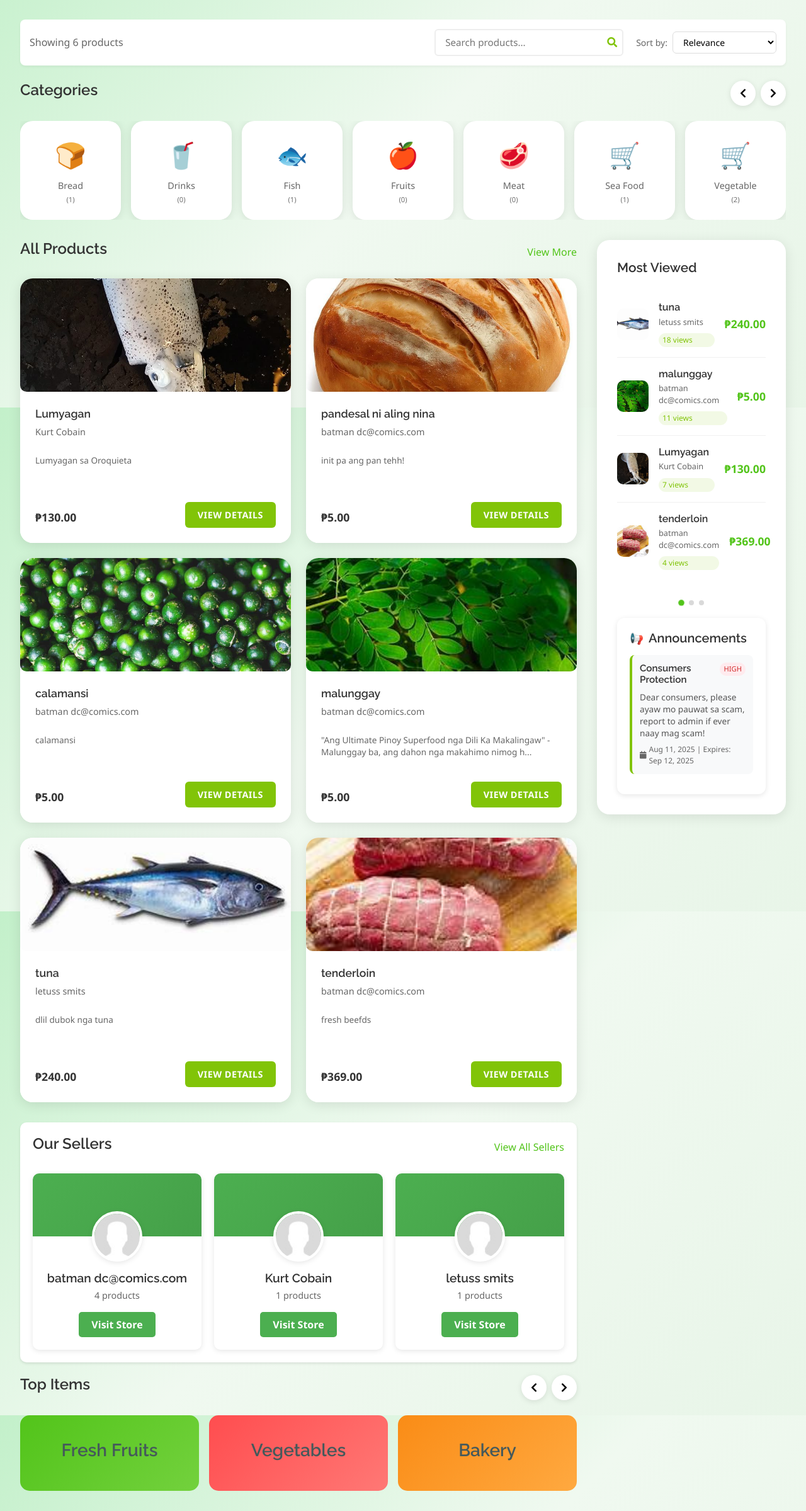
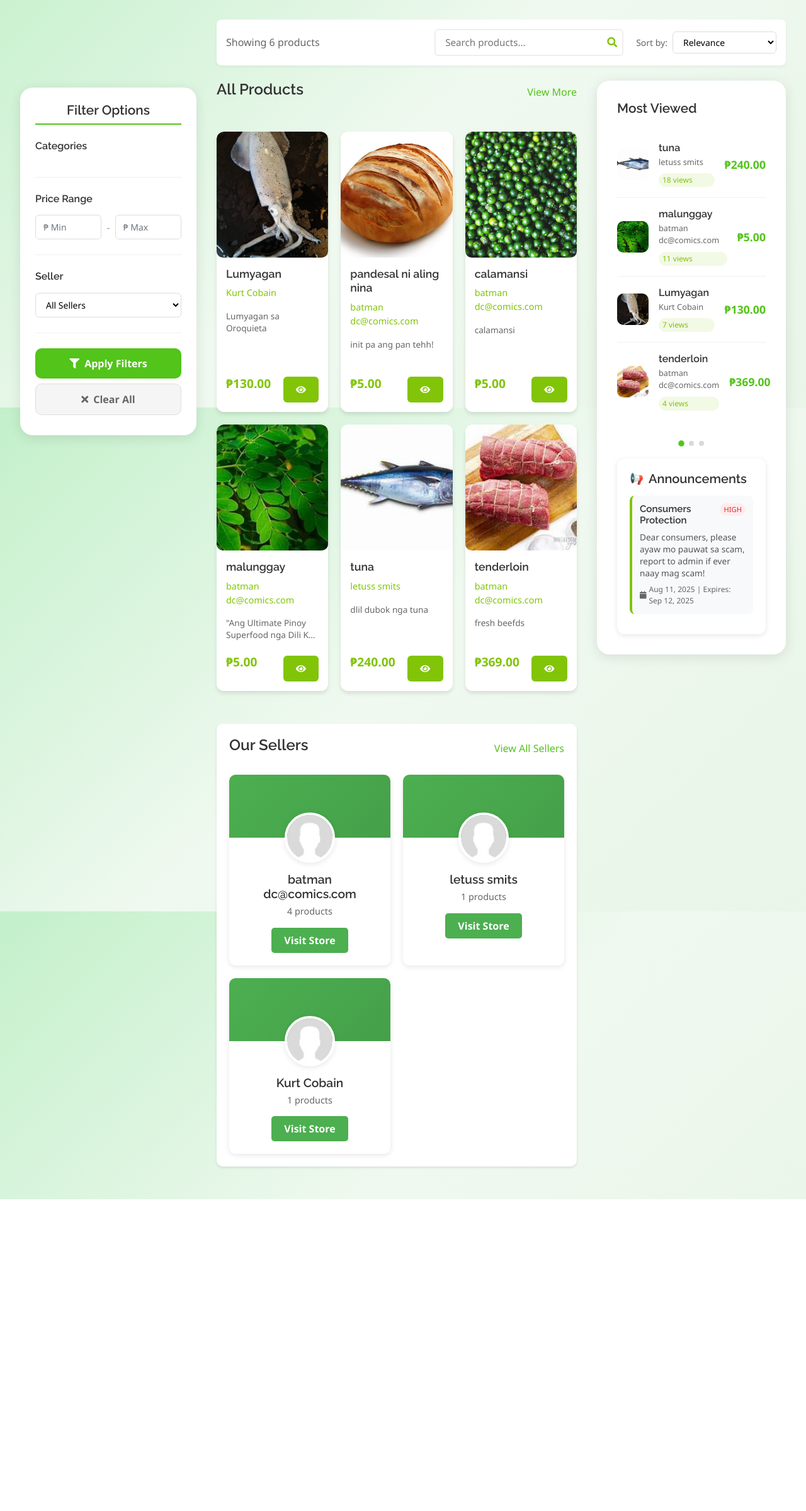
Before and after one commit to IceBrrrg/OroMarket, a PHP site: page /customer/index.php in a window 1280 px wide. Shown: the part 153-2552 px from the top of the page at 63% size. After the commit the page ends 2057 px from the top, so only its background shows below. Run offline with PHP 8.4, Linux system fonts and the light colour scheme; data comes from the database, SQL or seed files in the repository; some libraries are stand-ins or nearby versions.

Commit message:
fixed grid display all products

```diff
--- a/admin/announcements.php
+++ b/admin/announcements.php
@@ -97,7 +97,7 @@ $expired_announcements = count(array_filter($announcements, function($a) {
 <head>
     <meta charset="utf-8">
     <meta name="viewport" content="width=device-width, initial-scale=1.0">
-    <title>Announcements - Oroquieta Marketplace</title>
+    <title>Oroquieta Marketplace</title>
     <link href="../assets/img/logo-removebg.png" rel="icon">
     <link href="https://cdn.jsdelivr.net/npm/bootstrap@5.3.0/dist/css/bootstrap.min.css" rel="stylesheet">
     <link href="https://cdn.jsdelivr.net/npm/bootstrap-icons@1.10.0/font/bootstrap-icons.css" rel="stylesheet">
--- a/customer/index.php
+++ b/customer/index.php
@@ -31,6 +31,7 @@ try {
 <div class="main-content">
     <!-- Main Container with Sidebar -->
     <div class="main-container">
+        <?php include 'sidebar.php'; ?>
 
         <!-- Main Content Area -->
         <div class="content-area">
@@ -61,6 +62,154 @@ try {
 
             <!-- Include existing styles -->
             <style>
+                /* Products Grid - Fixed 3 Column Layout */
+                .products-grid {
+                    display: grid;
+                    grid-template-columns: repeat(3, 1fr);
+                    gap: 20px;
+                    padding: 20px 0;
+                }
+
+                .product-card {
+                    background: #fff;
+                    border-radius: 12px;
+                    box-shadow: 0 4px 6px rgba(0, 0, 0, 0.1);
+                    overflow: hidden;
+                    transition: all 0.3s ease;
+                    display: flex;
+                    flex-direction: column;
+                    height: 100%;
+                }
+
+                .product-card:hover {
+                    transform: translateY(-5px);
+                    box-shadow: 0 8px 25px rgba(0, 0, 0, 0.15);
+                }
+
+                .product-image {
+                    position: relative;
+                    width: 100%;
+                    height: 200px;
+                    overflow: hidden;
+                }
+
+                .product-image img {
+                    width: 100%;
+                    height: 100%;
+                    object-fit: cover;
+                    transition: transform 0.3s ease;
+                }
+
+                .product-card:hover .product-image img {
+                    transform: scale(1.05);
+                }
+
+                .featured-badge {
+                    position: absolute;
+                    top: 10px;
+                    left: 10px;
+                    background: #ff6b35;
+                    color: white;
+                    padding: 4px 8px;
+                    border-radius: 4px;
+                    font-size: 0.75rem;
+                    font-weight: 600;
+                    z-index: 2;
+                }
+
+
+
+                .product-info {
+                    padding: 15px;
+                    flex: 1;
+                    display: flex;
+                    flex-direction: column;
+                }
+
+                .product-name {
+                    font-size: 1.1rem;
+                    font-weight: 600;
+                    color: #333;
+                    margin: 0 0 8px 0;
+                    line-height: 1.3;
+                    display: -webkit-box;
+                    -webkit-line-clamp: 2;
+                    -webkit-box-orient: vertical;
+                    overflow: hidden;
+                }
+
+                .stall-name {
+                    color: #81c408;
+                    font-size: 0.9rem;
+                    font-weight: 500;
+                    margin-bottom: 8px;
+                }
+
+                .product-description {
+                    color: #666;
+                    font-size: 0.85rem;
+                    line-height: 1.4;
+                    margin: 8px 0;
+                    flex: 1;
+                    display: -webkit-box;
+                    -webkit-line-clamp: 3;
+                    -webkit-box-orient: vertical;
+                    overflow: hidden;
+                }
+
+                .product-footer {
+                    margin-top: auto;
+                    padding-top: 10px;
+                }
+
+                .price-section {
+                    margin-bottom: 12px;
+                }
+
+                .price {
+                    font-size: 1.2rem;
+                    font-weight: 700;
+                    color: #81c408;
+                }
+
+                /* Responsive Design */
+                @media (max-width: 992px) {
+                    .products-grid {
+                        grid-template-columns: repeat(2, 1fr);
+                        gap: 15px;
+                    }
+                }
+
+                @media (max-width: 576px) {
+                    .products-grid {
+                        grid-template-columns: 1fr;
+                        gap: 15px;
+                    }
+                }
+
+                /* No products state */
+                .no-products {
+                    grid-column: 1 / -1;
+                    text-align: center;
+                    padding: 60px 20px;
+                }
+
+                .no-products-content {
+                    color: #666;
+                }
+
+                .no-products-content i {
+                    font-size: 3rem;
+                    color: #ddd;
+                    margin-bottom: 20px;
+                }
+
+                .no-products-content h3 {
+                    font-size: 1.5rem;
+                    margin-bottom: 10px;
+                    color: #333;
+                }
+
                 .results-info {
                     display: flex;
                     justify-content: space-between;
@@ -337,46 +486,6 @@ try {
                 }
             </style>
 
-            <!-- Categories Section -->
-            <section class="categories-section">
-                <div class="section-header">
-                    <h2>Categories</h2>
-                    <div class="controls">
-                        <div class="nav-arrows">
-                            <button class="arrow-btn prev"><i class="fas fa-chevron-left"></i></button>
-                            <button class="arrow-btn next"><i class="fas fa-chevron-right"></i></button>
-                        </div>
-                    </div>
-                </div>
-
-                <div class="categories-grid">
-                    <?php foreach ($categories as $category): ?>
-                        <div class="category-item" data-category-id="<?php echo $category['id']; ?>">
-                            <div class="category-icon">
-                                <?php
-                                // Map category names to emojis
-                                $category_emojis = [
-                                    'fruits' => '🍎',
-                                    'vegetables' => '🥬',
-                                    'meat' => '🥩',
-                                    'fish' => '🐟',
-                                    'bread' => '🍞',
-                                    'drinks' => '🥤',
-                                    'seafood' => '🦐',
-                                    'dairy' => '🥛',
-                                    'grains' => '🌾',
-                                    'herbs' => '🌿'
-                                ];
-                                $category_name_lower = strtolower($category['name']);
-                                echo isset($category_emojis[$category_name_lower]) ? $category_emojis[$category_name_lower] : '🛒';
-                                ?>
-                            </div>
-                            <span><?php echo htmlspecialchars($category['name']); ?></span>
-                            <small>(<?php echo $category['product_count']; ?>)</small>
-                        </div>
-                    <?php endforeach; ?>
-                </div>
-            </section>
 
             <!-- Main Grid -->
             <div class="main-grid">
@@ -433,7 +542,7 @@ try {
                                                     <button class="view-product-btn"
                                                         onclick="viewProduct(<?php echo $product['id']; ?>)"
                                                         title="View product">
-                                                        View Details
+                                                        <i class="fas fa-solid fa-eye"></i>
                                                     </button>
                                                 </div>
                                             </div>
@@ -478,34 +587,7 @@ try {
                         </div>
                     </section>
 
-                    <!-- Top Items -->
-                    <section class="top-items">
-                        <div class="section-header">
-                            <h2>Top Items</h2>
-                            <div class="nav-arrows">
-                                <button class="arrow-btn prev"><i class="fas fa-chevron-left"></i></button>
-                                <button class="arrow-btn next"><i class="fas fa-chevron-right"></i></button>
-                            </div>
-                        </div>
 
-                        <div class="top-items-grid">
-                            <div class="top-item green">
-                                <div class="item-content">
-                                    <h3>Fresh Fruits</h3>
-                                </div>
-                            </div>
-                            <div class="top-item red">
-                                <div class="item-content">
-                                    <h3>Vegetables</h3>
-                                </div>
-                            </div>
-                            <div class="top-item orange">
-                                <div class="item-content">
-                                    <h3>Bakery</h3>
-                                </div>
-                            </div>
-                        </div>
-                    </section>
                 </div>
 
                 <!-- Right Column -->
@@ -793,6 +875,5 @@ function updateMostViewedSection(products) {
 <!-- Template Javascript -->
 <script src="../assets/js/main.js"></script>
 
-
 </body>
 </html>
--- a/customer/sidebar.php
+++ b/customer/sidebar.php
@@ -1,49 +1,12 @@
 <!-- Left Sidebar -->
 <div class="sidebar">
     <h4 class="sidebar-title">Filter Options</h4>
-
-    <!-- Search Bar -->
-    <div class="search-bar">
-        <i class="fas fa-search"></i>
-        <input type="text" placeholder="Search products..." id="searchInput">
-    </div>
 
     <!-- Categories Filter -->
     <div class="filter-section">
         <h5>Categories</h5>
         <div class="filter-options">
-            <div class="filter-option">
-                <input type="checkbox" id="fruits" value="fruits">
-                <label for="fruits">🍎 Fruits</label>
-            </div>
-            <div class="filter-option">
-                <input type="checkbox" id="vegetables" value="vegetables">
-                <label for="vegetables">🥬 Vegetables</label>
-            </div>
-            <div class="filter-option">
-                <input type="checkbox" id="meat" value="meat">
-                <label for="meat">🥩 Meat</label>
-            </div>
-            <div class="filter-option">
-                <input type="checkbox" id="fish" value="fish">
-                <label for="fish">🐟 Fish</label>
-            </div>
-            <div class="filter-option">
-                <input type="checkbox" id="dairy" value="dairy">
-                <label for="dairy">🥛 Dairy</label>
-            </div>
-            <div class="filter-option">
-                <input type="checkbox" id="grains" value="grains">
-                <label for="grains">🌾 Grains</label>
-            </div>
-            <div class="filter-option">
-                <input type="checkbox" id="beverages" value="beverages">
-                <label for="beverages">🥤 Beverages</label>
-            </div>
-            <div class="filter-option">
-                <input type="checkbox" id="bakery" value="bakery">
-                <label for="bakery">🍞 Bakery</label>
-            </div>
+
         </div>
     </div>
 
@@ -74,24 +37,6 @@
         </select>
     </div>
 
-    <!-- Availability Filter -->
-    <div class="filter-section">
-        <h5>Availability</h5>
-        <div class="filter-options">
-            <div class="filter-option">
-                <input type="checkbox" id="inStock" value="inStock">
-                <label for="inStock">In Stock</label>
-            </div>
-            <div class="filter-option">
-                <input type="checkbox" id="onSale" value="onSale">
-                <label for="onSale">On Sale</label>
-            </div>
-            <div class="filter-option">
-                <input type="checkbox" id="organic" value="organic">
-                <label for="organic">Organic</label>
-            </div>
-        </div>
-    </div>
 
     <!-- Apply Filters Button -->
     <button class="apply-filters-btn" onclick="applyFilters()">
--- a/customer/view_product.php
+++ b/customer/view_product.php
@@ -195,10 +195,6 @@ function getProductImage($image_path, $default = '../assets/img/fruite-item-1.jp
 
                 <div class="product-actions">
                      <?php if ($product['stock_quantity'] > 0): ?>
-                            <button class="btn btn-primary order-btn" onclick="orderProduct(<?php echo $product['id']; ?>)">
-                                <i class="fas fa-shopping-cart"></i>
-                                <span>Order Now</span>
-                            </button>
                             <button class="btn btn-outline-primary message-btn"
                                 onclick="startChatWithSeller(<?php echo $product['seller_id']; ?>, <?php echo $product['id']; ?>)">
                                 <i class="fas fa-envelope"></i>
--- a/seller/announcements.php
+++ b/seller/announcements.php
@@ -51,7 +51,8 @@ $pinned_announcements = count(array_filter($announcements, function($a) { return
 <head>
     <meta charset="utf-8">
     <meta name="viewport" content="width=device-width, initial-scale=1.0">
-    <title>Announcements - Oroquieta Marketplace</title>
+    <title>Oroquieta Marketplace</title>
+    <link href="../assets/img/logo-removebg.png" rel="icon">
     <!-- Google Web Fonts -->
     <link rel="preconnect" href="https://fonts.googleapis.com">
     <link rel="preconnect" href="https://fonts.gstatic.com" crossorigin>
```
